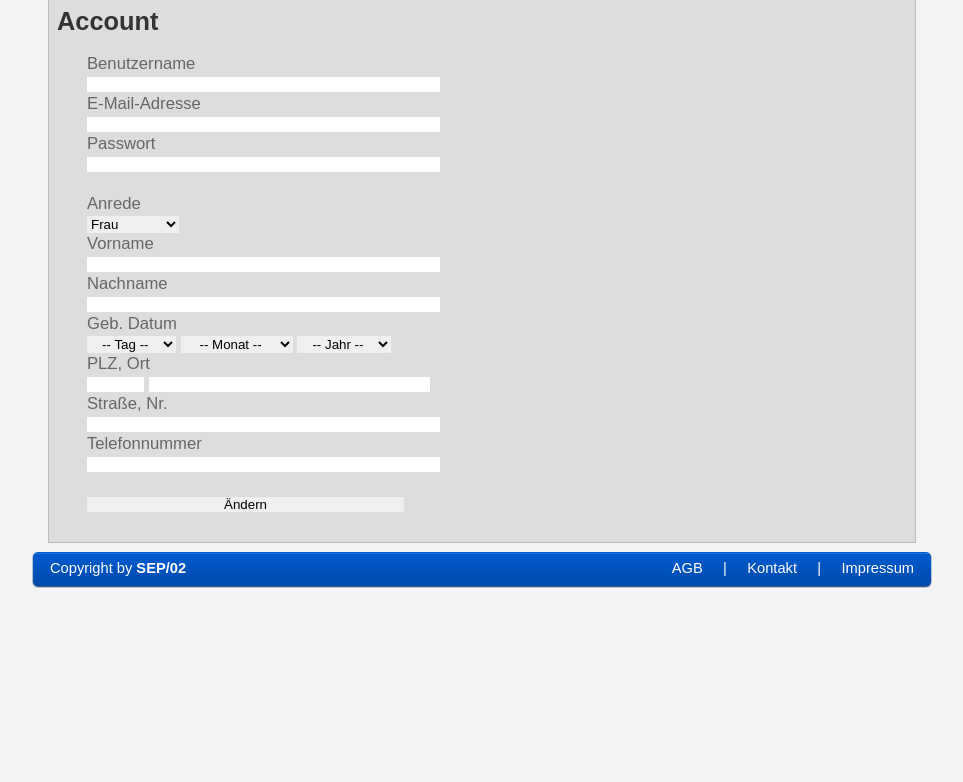
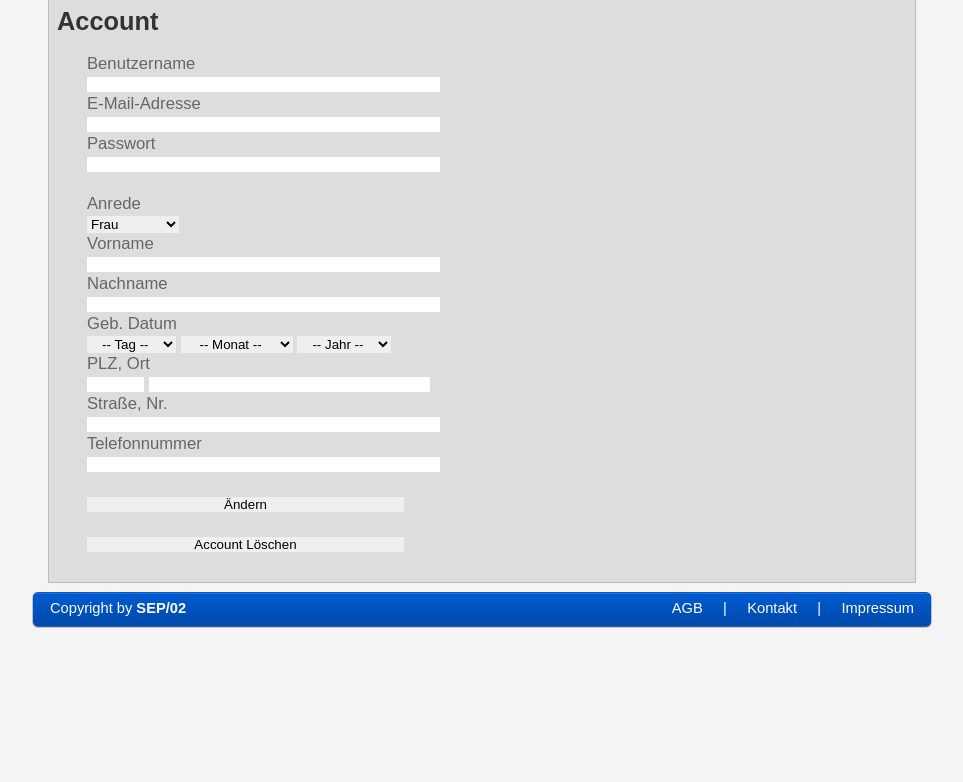
Before and after one commit to mcmyffin/SE2P_FahrradKonfigurator, a PHP site: page /index.php?section=account in a window 1280 px wide. Shown: the part 144-926 px from the top of the page, without its empty margins (158-1121 px from the left). Before the commit the page ends 732 px from the top, so only its background shows below. Run offline with PHP 8.4, Linux system fonts and the light colour scheme.

Commit message:
html - Erstellen eines Useraccountprototypes
Erstellung einer Übersichtsseite für den Benutzeraccount.
Wichtig: Änderungen und auch die Löschung des Accounts vorsehen.

```diff
--- a/Umsetzung/de/account.php
+++ b/Umsetzung/de/account.php
@@ -87,6 +87,9 @@
 				<p><br />
 					<input id="submit" style="cursor: pointer !important; margin-top: 3px; width: 317px;" type="submit" value="Ändern" />
 				</p><br />
+				<p>
+					<input id="submit" style="cursor: pointer !important; margin-top: 3px; width: 317px;" type="submit" value="Account Löschen" />
+				</p><br />
 			</div>
 		</form>
 	</div>
```
